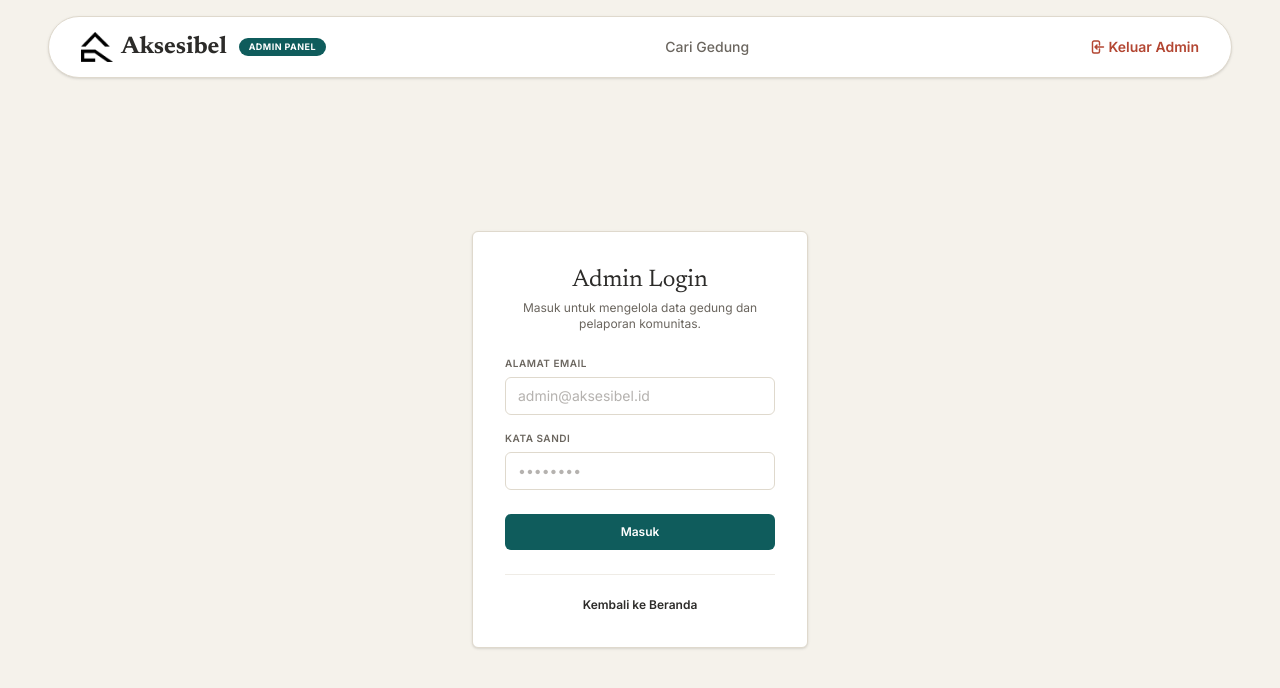
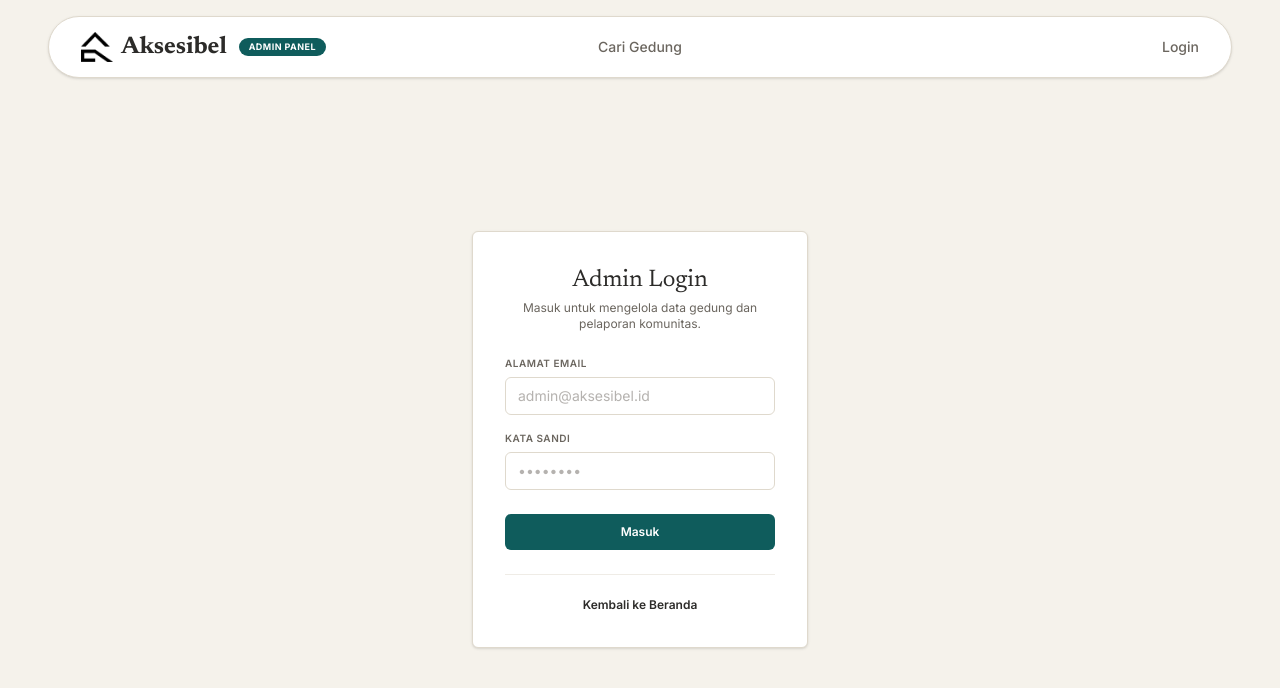
Before and after one commit to glacerous/worldgen1amcc, a Next.js app in the folder frontend/: page /admin/login in a window 1280 px wide. Shown: the top 688 px of the page. Built offline with nearby package versions, Linux system fonts and the light colour scheme; no server answers.

Commit message:
fix(frontend): update navbar admin logic, link active styling, and centering

```diff
--- a/frontend/src/components/Navbar.tsx
+++ b/frontend/src/components/Navbar.tsx
@@ -26,7 +26,7 @@ export default function Navbar() {
   const isAdminRoute = pathname?.startsWith("/admin");
 
   return (
-    <nav className="sticky top-2 sm:top-4 z-50 mx-2 sm:mx-4 md:mx-12 my-2 bg-surface border border-line rounded-full py-2.5 sm:py-3.5 px-4 sm:px-6 md:px-8 flex items-center justify-between shadow-sm transition-all">
+    <nav className="relative sticky top-2 sm:top-4 z-50 mx-2 sm:mx-4 md:mx-12 my-2 bg-surface border border-line rounded-full py-2.5 sm:py-3.5 px-4 sm:px-6 md:px-8 flex items-center justify-between shadow-sm transition-all">
       {/* Left: Brand Logo & Title */}
       <div className="flex items-center">
         <Link href="/" className="group flex items-center gap-2">
@@ -42,17 +42,25 @@ export default function Navbar() {
       </div>
 
       {/* Center: Nav links */}
-      <div className="hidden md:flex items-center space-x-8">
+      <div className="hidden md:flex md:absolute md:left-1/2 md:-translate-x-1/2 items-center space-x-8">
         <Link
           href="/buildings"
-          className="font-sans text-sm font-medium text-ink-muted hover:text-ink transition-colors"
+          className={`font-sans text-sm transition-colors ${
+            pathname?.startsWith("/buildings")
+              ? "font-semibold text-accent"
+              : "font-medium text-ink-muted hover:text-ink"
+          }`}
         >
           Cari Gedung
         </Link>
-        {isAdminLoggedIn && !isAdminRoute && pathname !== "/" && (
+        {isAdminLoggedIn && pathname !== "/" && (
           <Link
             href="/admin"
-            className="font-sans text-sm font-semibold text-accent hover:underline transition-colors"
+            className={`font-sans text-sm transition-colors ${
+              pathname?.startsWith("/admin")
+                ? "font-semibold text-accent"
+                : "font-medium text-ink-muted hover:text-ink"
+            }`}
           >
             Dashboard Admin
           </Link>
@@ -61,7 +69,7 @@ export default function Navbar() {
 
       {/* Right: Action button & Auth info */}
       <div className="flex items-center space-x-2 sm:space-x-4 md:space-x-6">
-        {isAdminRoute ? (
+        {isAdminLoggedIn ? (
           <button
             onClick={handleAdminLogout}
             className="inline-flex items-center gap-1 font-sans text-xs sm:text-sm font-semibold text-status-not-met hover:opacity-80 transition-all cursor-pointer focus:outline-none"
```
